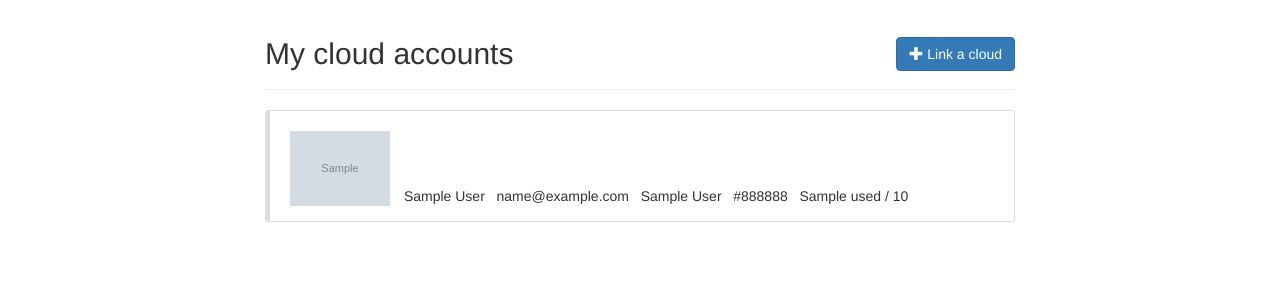
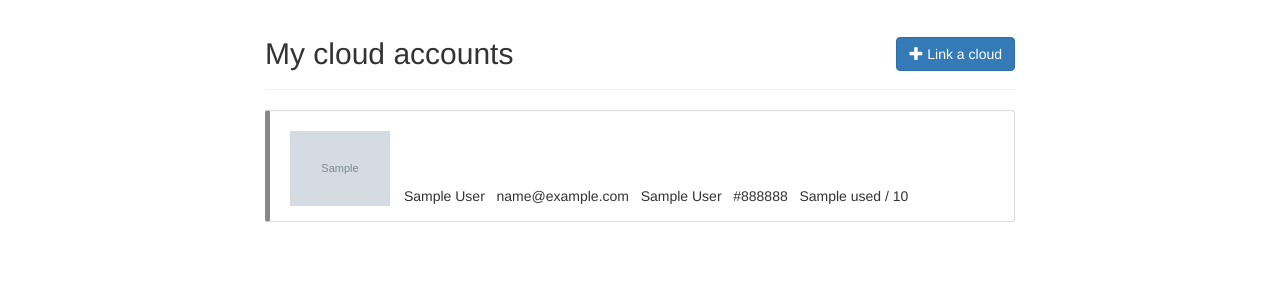
Before and after one commit to pengw0048/BigBox, a Django app: template bigbox/templates/clouds.html in a window 1280 px wide. Shown: the part 125-425 px from the top of the page. Run offline with Django 3.2, Linux system fonts and the light colour scheme; tables that the repository leaves empty hold one stand-in row (values such as "Sample post"); the template is opened without the code that fills it: values that come from a table or form of the project are taken from there, most other values are stand-ins (such as "Sample title", 1, 10 or a date in 2020); grey boxes marked "Sample" are stand-in pictures; parts of the project's set-up code (start-up, migrations or seed data) failed here and were passed over; some libraries are stand-ins or nearby versions.

Commit message:
Add color to cloud accounts

```diff
--- a/bigbox/models.py
+++ b/bigbox/models.py
@@ -1,5 +1,7 @@
 from django.db import models
 from django.contrib.auth.models import User
+from colorsys import hls_to_rgb
+from random import random
 
 
 class CloudInterface(models.Model):
@@ -34,4 +36,7 @@ class StorageAccount(models.Model):
             self.user_short_name = self.user_full_name.split(' ')[0]
         if not self.display_name:
             self.display_name = "%s's %s" % (self.user_short_name, self.cloud.display_name)
+        if not self.color:
+            color = hls_to_rgb(random(), 0.8, 0.9)
+            self.color = '#%02x%02x%02x' % (int(color[0] * 256), int(color[1] * 256), int(color[2] * 256))
         super().save(*args, **kwargs)
--- a/bigbox/templates/clouds.html
+++ b/bigbox/templates/clouds.html
@@ -13,7 +13,7 @@
                 </h2>
             </div>
             {% for c in accounts %}
-                <div class="acloud">
+                <div class="acloud" style="border-left-color: {{ c.color }}">
                     <div class="cloudcard-left">
                         <img class="cloudcard-logo" src="{% static 'img/' %}{{ c.cloud.icon }}" />
                     </div>
```
